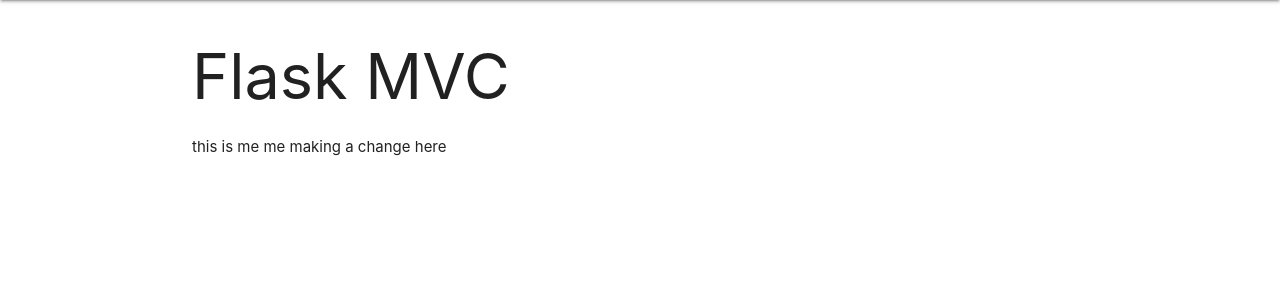
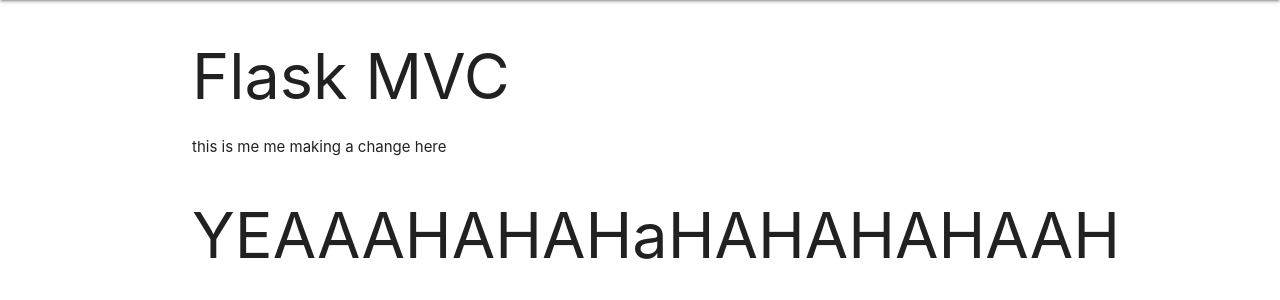
Before and after one commit to Ara-Ara-Arabianss/Expeditious, a Flask app: page / in a window 1280 px wide. Shown: the part 64-364 px from the top of the page. Run offline with Flask 3, Linux system fonts and the light colour scheme.

Commit message:
change made new heading

```diff
--- a/App/templates/index.html
+++ b/App/templates/index.html
@@ -7,4 +7,5 @@
 {% block content %}
     <h1>Flask MVC</h1>
     <p>this is me me making a change here</p>
+    <h1>YEAAAHAHAHaHAHAHAHAAH</h1>
 {% endblock %}
```
